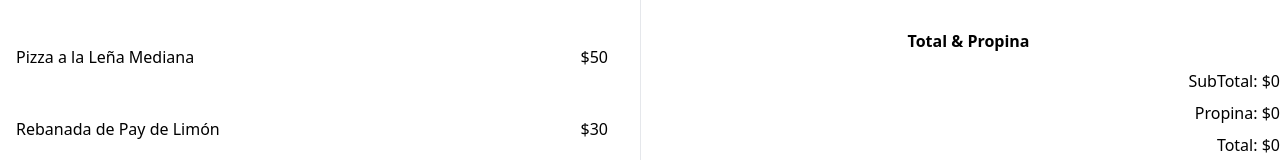
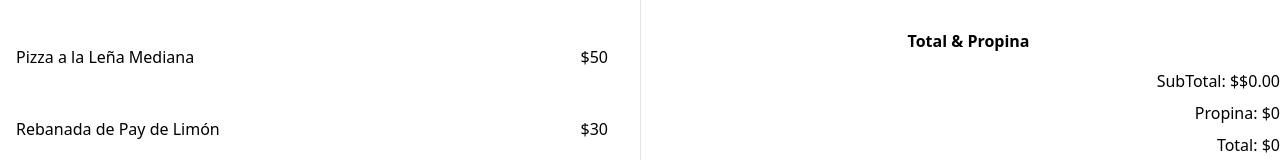
Before and after one commit to undefindev/tip_calculator, a React (Vite) app: page / in a window 1280 px wide. Shown: the part 184-344 px from the top of the page. Built offline with nearby package versions, Linux system fonts and the light colour scheme.

Commit message:
creando la funcion subtotalAmount

```diff
--- a/src/App.tsx
+++ b/src/App.tsx
@@ -45,7 +45,9 @@ function App() {
                 removeItem={removeItem}
               />
               {/* totals */}
-              <OrderTotals />
+              <OrderTotals
+                order={order}
+              />
             </div>
           </div>
         </main>
--- a/src/components/OrderTotals.tsx
+++ b/src/components/OrderTotals.tsx
@@ -1,12 +1,22 @@
+import { useMemo } from "react"
+import { OrderItem } from "../types"
+import { formatCurrency } from "../helpers"
 
-export default function OrderTotals() {
+
+type OrderTotalsProps = {
+  order: OrderItem[]
+}
+export default function OrderTotals({ order }: OrderTotalsProps) {
+
+  // Calcular el subtotal.
+  const subtotalAmount = useMemo(() => order.reduce((total, item) => total + (item.quantity * item.price), 0), [order])
   return (
     <>
       <div>
         <h2 className="text-center font-semibold mt-8">Total & Propina</h2>
         <div className="flex flex-col items-end space-y-2 mt-4">
           <p>SubTotal: {''}
-            <span>$0</span>
+            <span>${formatCurrency(subtotalAmount)}</span>
           </p>
 
           <p>Propina: {''}
@@ -18,6 +28,8 @@ export default function OrderTotals() {
           </p>
         </div>
 
+        <button></button>
+
       </div>
     </>
   )
```
